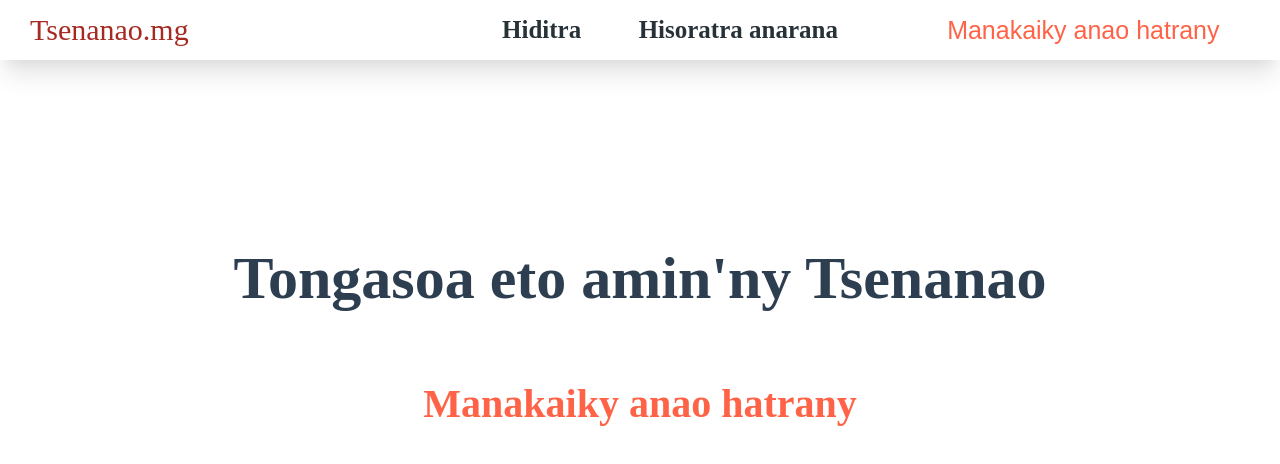
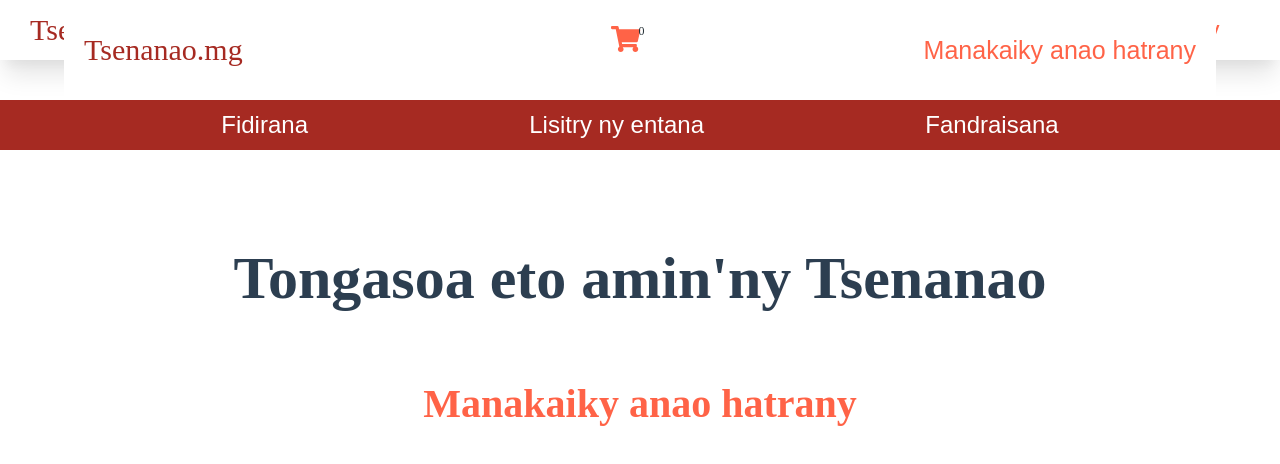
Before and after one commit to Andriantseheno/test, a Vue app: page / in a window 1280 px wide. Shown: the top 464 px of the page. Built offline with nearby package versions, Linux system fonts and the light colour scheme; no server answers.

Commit message:
changed navbar conditional rendering

```diff
--- a/src/App.vue
+++ b/src/App.vue
@@ -1,7 +1,7 @@
 <template>
   <div class="wrapper">
     <Navbar
-      v-if="!['hiditra', 'hisoratra', 'home'].includes($route.name)"
+      v-if="!['hiditra', 'hisoratra'].includes($route.name)"
       :cart-qty="cartQty"
       :cart="cart"
       :cart-total="cartTotal"
```
